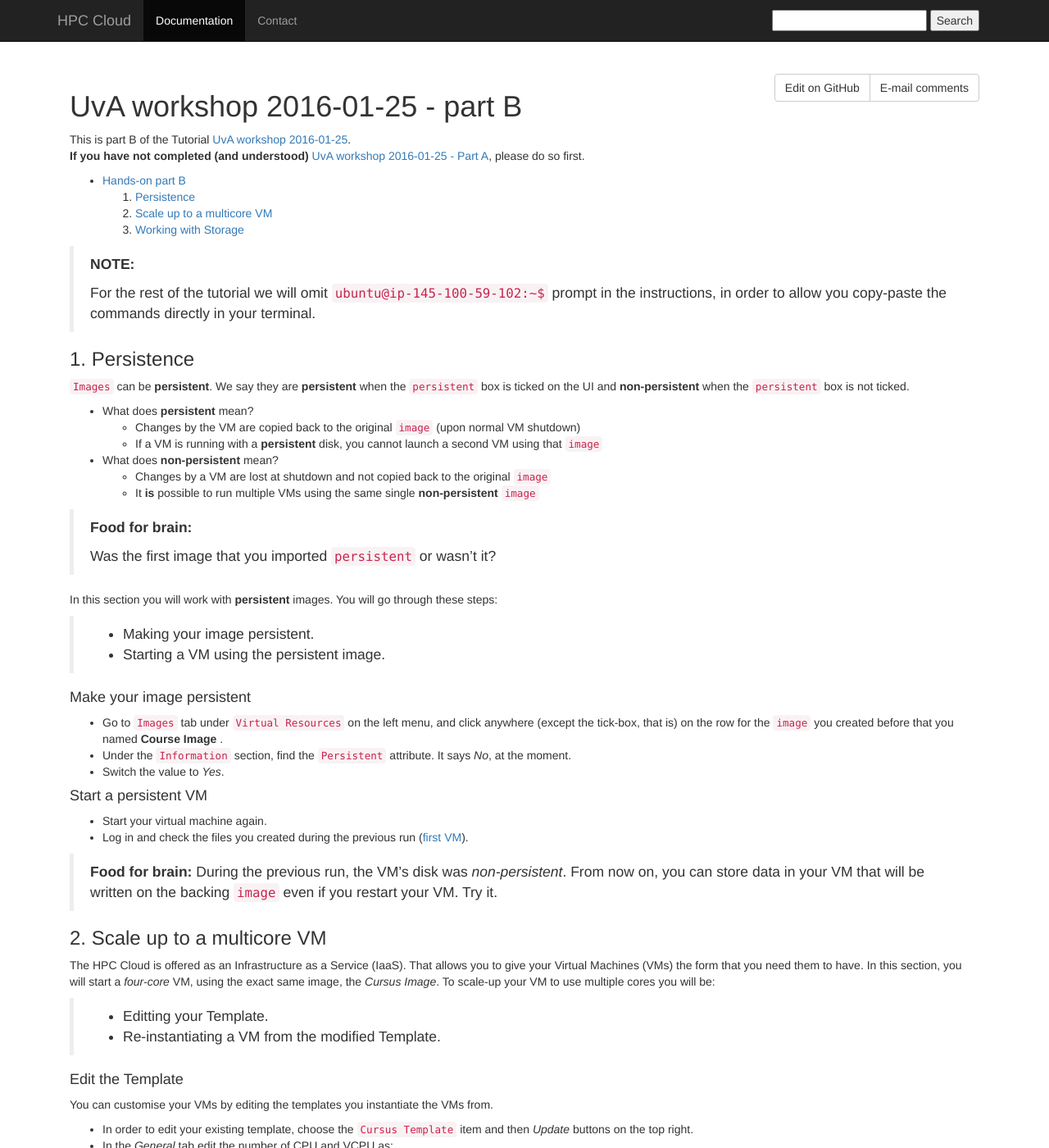
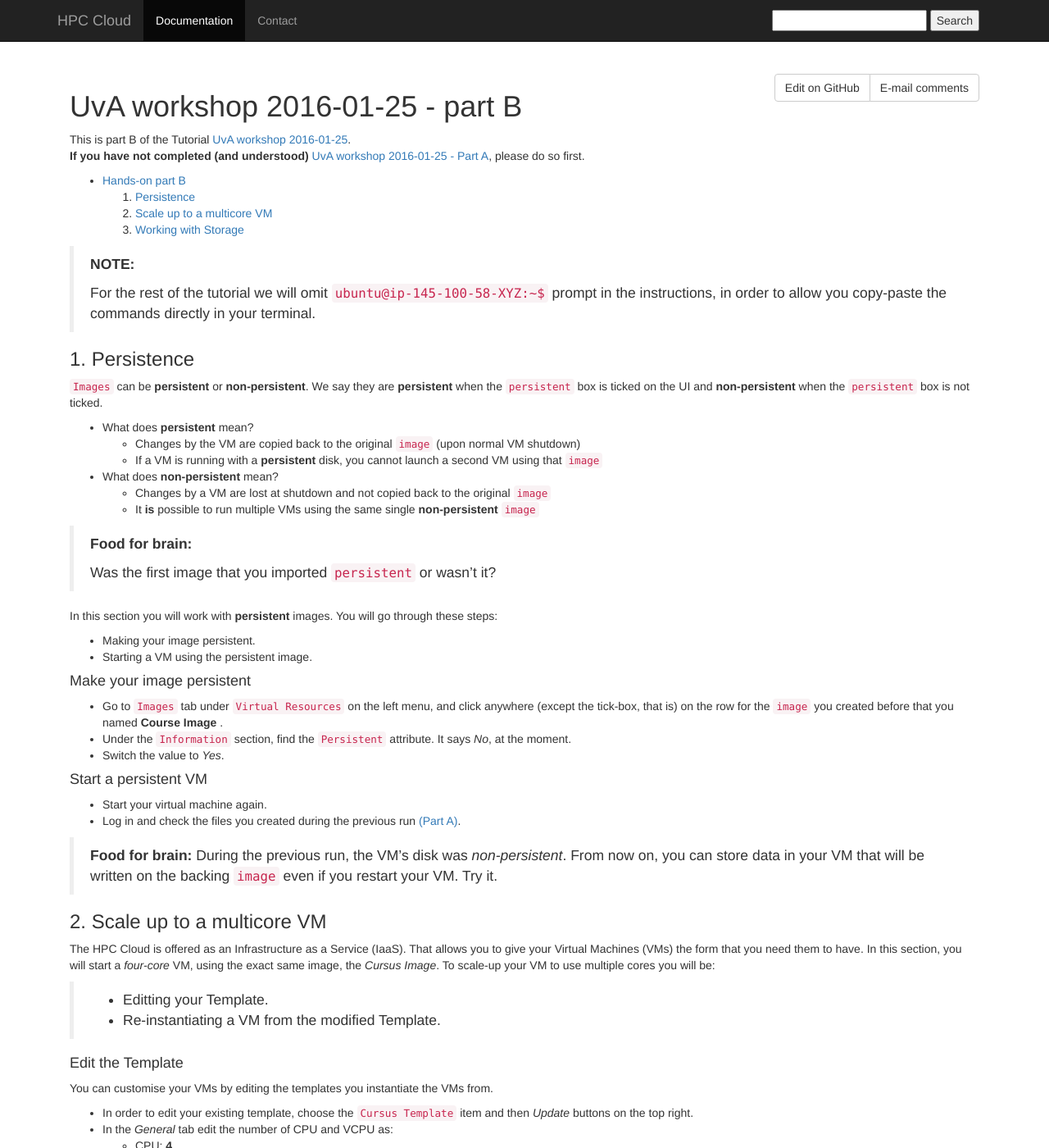
Before and after one commit to sara-nl/clouddocs, a Jekyll site: the page built from UvAworkshop-2016-01-25/UvAworkshop-2016-01-25-partB.markdown, in a window 1280 px wide and 1400 px high. Shown: the whole window at 82% size. Built offline with Jekyll 4.4.1, drawn with Linux system fonts in a browser that asks for light colours; nearby versions of some CDN libraries.

Commit message:
Update UvAworkshop-2016-01-25-partB.markdown

```diff
--- a/UvAworkshop-2016-01-25/UvAworkshop-2016-01-25-partB.markdown
+++ b/UvAworkshop-2016-01-25/UvAworkshop-2016-01-25-partB.markdown
@@ -14,11 +14,11 @@ This is part B of the Tutorial [UvA workshop 2016-01-25](UvAworkshop-2016-01-25)
 
 >**NOTE:**
 >
-> For the rest of the tutorial we will omit `ubuntu@ip-145-100-59-102:~$` prompt in the instructions, in order to allow you copy-paste the commands directly in your terminal.
+> For the rest of the tutorial we will omit `ubuntu@ip-145-100-58-XYZ:~$` prompt in the instructions, in order to allow you copy-paste the commands directly in your terminal.
 
 ### 1. Persistence
 
-`Images` can be **persistent**. We say they are **persistent** when the `persistent` box is ticked on the UI and **non-persistent** when the `persistent` box is not ticked.
+`Images` can be **persistent** or **non-persistent**. We say they are **persistent** when the `persistent` box is ticked on the UI and **non-persistent** when the `persistent` box is not ticked.
 
 * What does **persistent** mean?
   *  Changes by the VM are copied back to the original `image` (upon normal VM shutdown)
@@ -34,7 +34,6 @@ This is part B of the Tutorial [UvA workshop 2016-01-25](UvAworkshop-2016-01-25)
 
 In this section you will work with **persistent** images. You will go through these steps:
 
->
 * Making your image persistent.
 * Starting a VM using the persistent image.
 
@@ -45,7 +44,7 @@ In this section you will work with **persistent** images. You will go through th
 
 #### Start a persistent VM
 * Start your virtual machine again.
-* Log in and check the files you created during the previous run ([first VM](#2.-My-first-VM)).
+* Log in and check the files you created during the previous run [(Part A)](UvAworkshop-2016-01-25-partA).
 
 > **Food for brain:**
 > During the previous run, the VM's disk was *non-persistent*. From now on, you can store data in your VM that will be written on the backing `image` even if you restart your VM. Try it.
```
